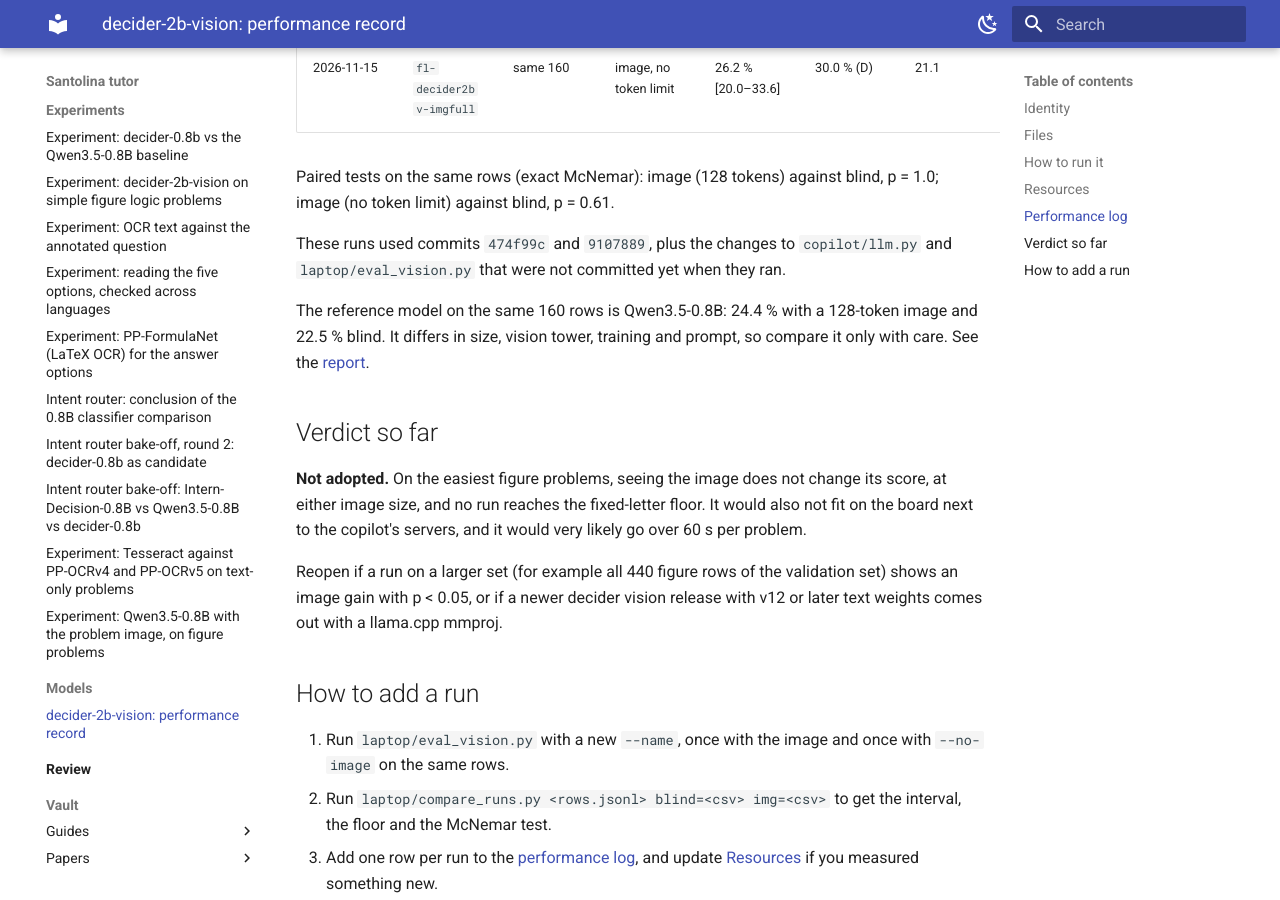
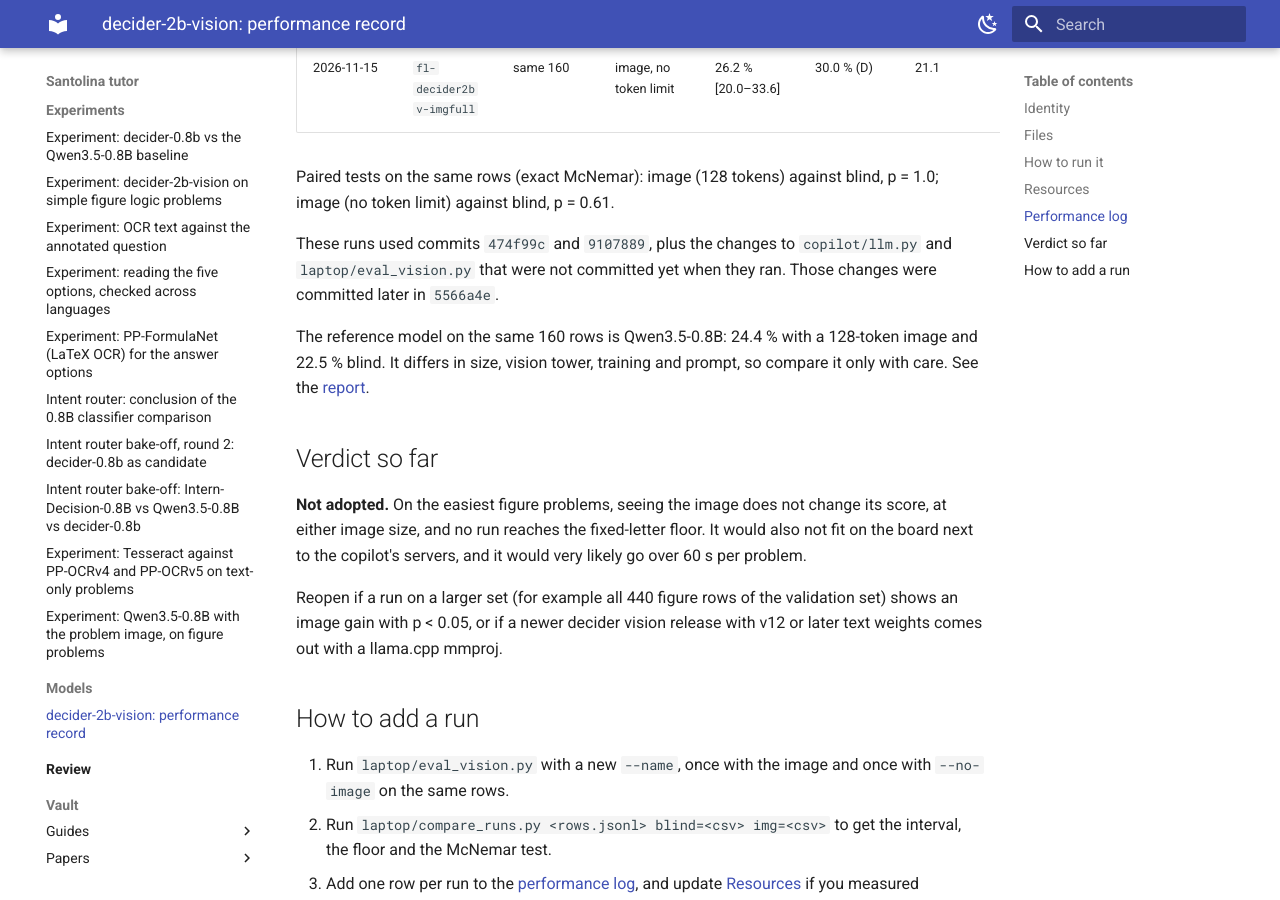
Before and after one commit to Sigkaio636/Santolina_tutor, an MkDocs documentation site: the page built from docs/models/decider-2b-vision.md, in a window 1280 px wide and 900 px high, scrolled down 2885 px. Built offline with MkDocs 1.6.1 and Material for MkDocs 9.7.7, drawn with Linux system fonts in a browser that asks for light colours.

Commit message:
Record the commit of the vision code in the decider-2b-vision record
Co-Authored-By: Claude Opus 5.5 <noreply@anthropic.com>

```diff
--- a/docs/models/decider-2b-vision.md
+++ b/docs/models/decider-2b-vision.md
@@ -80,7 +80,8 @@ Paired tests on the same rows (exact McNemar): image (128 tokens) against blind,
 against blind, p = 0.61.
 
 These runs used commits `474f99c` and `9107889`, plus the changes to `copilot/llm.py` and
-`laptop/eval_vision.py` that were not committed yet when they ran.
+`laptop/eval_vision.py` that were not committed yet when they ran. Those changes were committed later in
+`5566a4e`.
 
 The reference model on the same 160 rows is Qwen3.5-0.8B: 24.4 % with a 128-token image and 22.5 % blind.
 It differs in size, vision tower, training and prompt, so compare it only with care. See the
```
